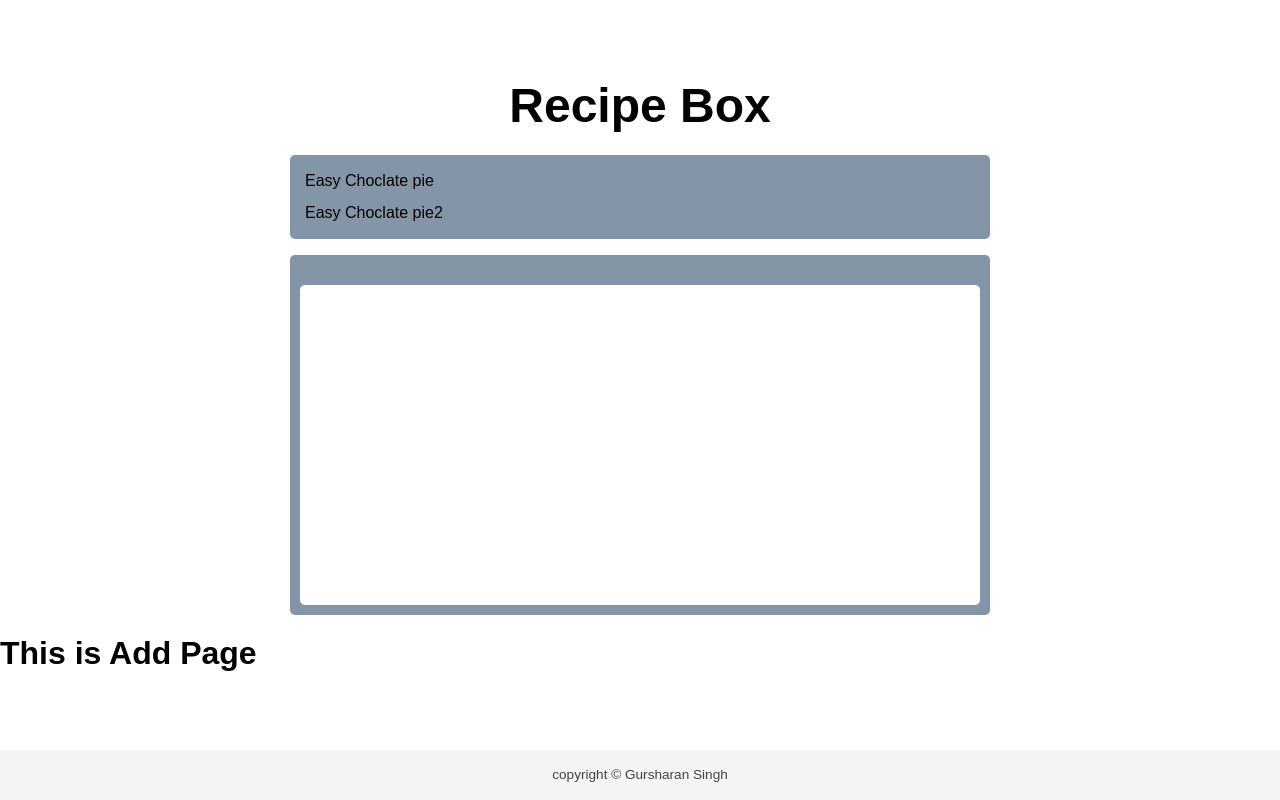
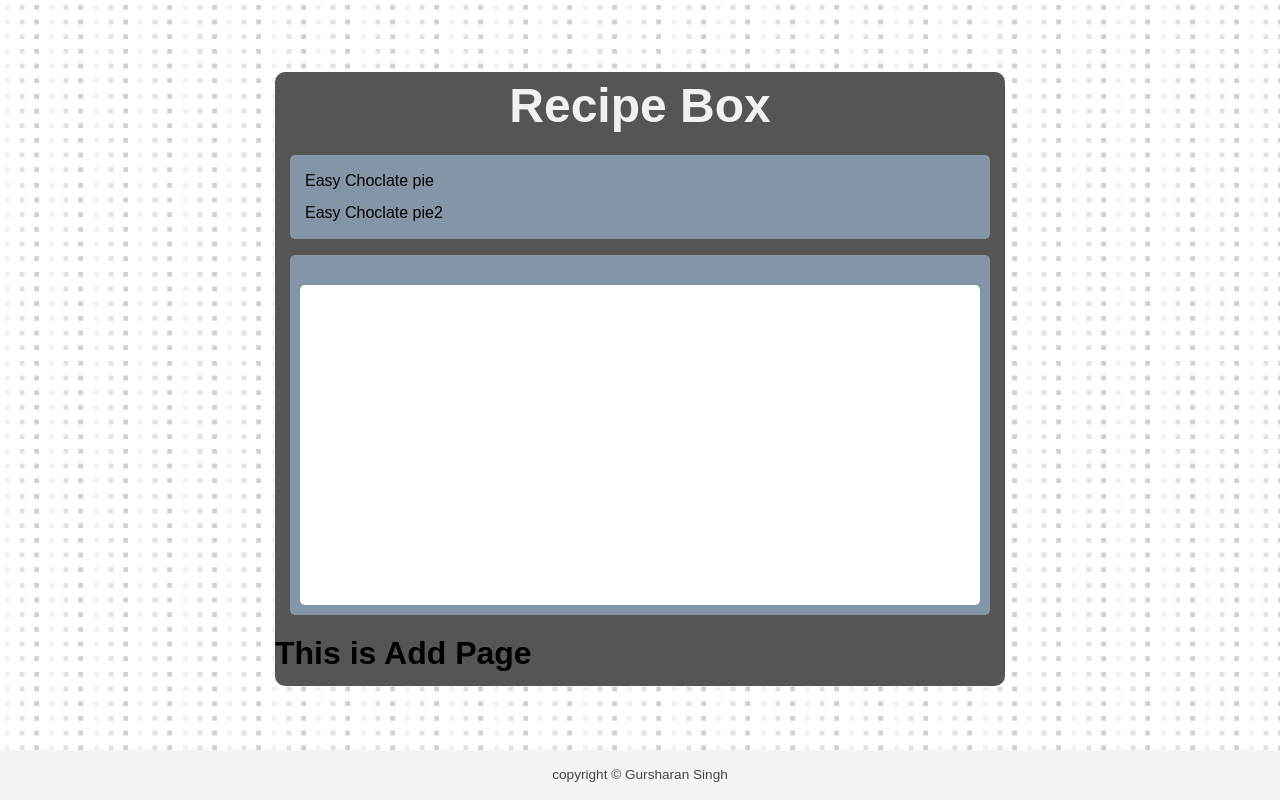
Before and after one commit to gursharan4312/recipebox, a React (Create React App) app: page /addrecipe in a window 1280 px wide. Built offline with nearby package versions, Linux system fonts and the light colour scheme.

Commit message:
style changed

```diff
--- a/src/App.css
+++ b/src/App.css
@@ -7,23 +7,33 @@ body{
   font-family:Arial, Helvertica, sans-serif;
   line-height:1.4;
   height: 100%;
+  background: url('./components/images/tiny-squares.png');
 }
 a{
   color:#333;
   text-decoration: none;
 }
+.app{
+  height: 100vh;
+}
 .main{
-  height: 100vh;
+  width: 71%;
+  max-width: 730px;
+  background: #fff;
+  margin:0 auto;
+  padding-bottom: 10px;
+  background: #555;
+  border-radius: 10px;
 }
 header{
   text-align: center;
-  padding-top: 3em;
+  margin-top: 3em;
   font-size: 1.5em;
+  color: #f1f1f1;
 }
 .innerContainer{
   border-radius: 5px;
   background: #8395A7;
-  width: 70%;
   max-width: 700px;
   margin: 1em auto;
   padding: 10px;
--- a/src/App.js
+++ b/src/App.js
@@ -8,7 +8,9 @@ class App extends Component {
   render() {
     return (
       <div className="App">
+
           <Main />
+
       </div>
     );
   }
--- a/src/components/Main.js
+++ b/src/components/Main.js
@@ -16,39 +16,40 @@ constructor(){
         id:1,
         name:"Easy Choclate pie",
         ingredients:["first I1","second I1",'third I1'],
-        description:["first D1","second D1",'third D1']
+        direction:["first D1","second D1",'third D1']
       },
       {
         id:2,
         name:"Easy Choclate pie2",
         ingredients:["first","second",'third',"first","second",'third',"first","second",'third',"first","second",'third',"first","second",'third',"first","second",'third',"first","second",'third',"first","second",'third',"first","second",'third',"first","second",'third',"first","second",'third',"first","second",'third',"first","second",'third',"first","second",'third'],
-        description:["first","second",'third']
+        direction:["first","second",'third']
       }
     ]
   }
 }
 
   displayIngredients = (id)=>{
-    var list="<h3>Ingredients</h3>";
+    var list="<h3>Ingredients:</h3>";
     var array = this.state.recipes[id-1].ingredients;
     array.map((l)=>(list += "<li>"+l+"</li>"))
     document.getElementById('ingredients').innerHTML = list;
   }
 
-  displayDescription = (id)=>{
-    var list="<h3>Description</h3>";
-    var array = this.state.recipes[id-1].description;
+  displaydirection = (id)=>{
+    var list="<h3>Directions:</h3>";
+    var array = this.state.recipes[id-1].direction;
     array.map((l)=>(list += "<li>"+l+"</li>"))
-    document.getElementById('description').innerHTML = list;
+    document.getElementById('direction').innerHTML = list;
   }
 
   showPreview = (id)=>(
       document.getElementById('recipeName').innerHTML = this.state.recipes[id-1].name,
       this.displayIngredients(id),
-      this.displayDescription(id)
+      this.displaydirection(id)
   )
   render(){
     return(
+      <div className="container">
       <div className="main">
       <Header />
       <Route path="/" render={()=>(
@@ -58,6 +59,8 @@ constructor(){
         </React.Fragment>
       )}/>
       <Route path="/addrecipe" component={AddRecipe} />
+
+      </div>
       <Footer />
       </div>
     )
--- a/src/components/Preview.js
+++ b/src/components/Preview.js
@@ -8,7 +8,7 @@ class Preview extends Component{
         <div><h2 id="recipeName"></h2></div>
         <div className="content">
           <div id="ingredients" ></div>
-          <div id="description" style={{marginTop:"1em"}}></div>
+          <div id="direction" style={{marginTop:"1em"}}></div>
         </div>
       </div>
     )
```
Also changed, not shown: src/components/images/tiny-squares.png (added).
